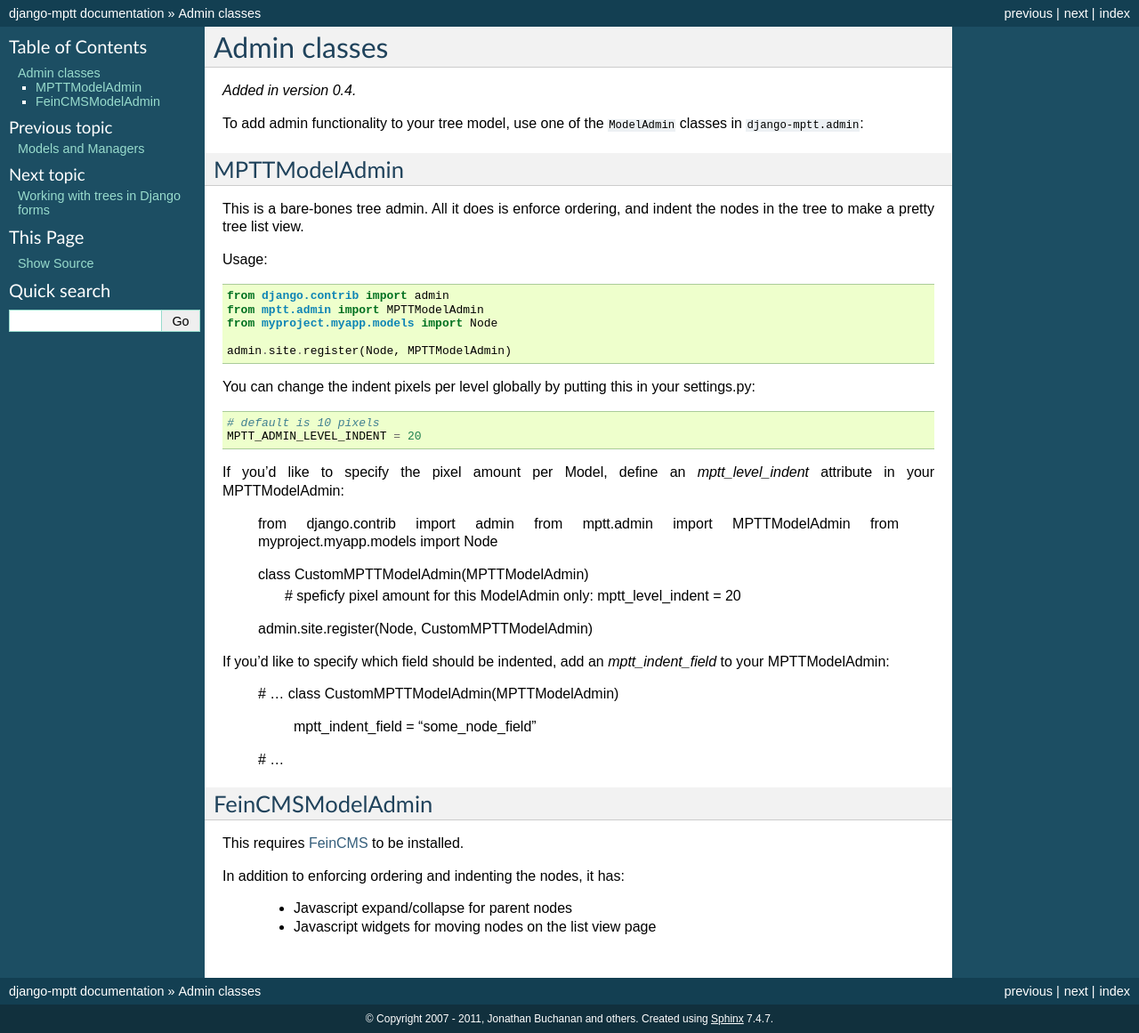
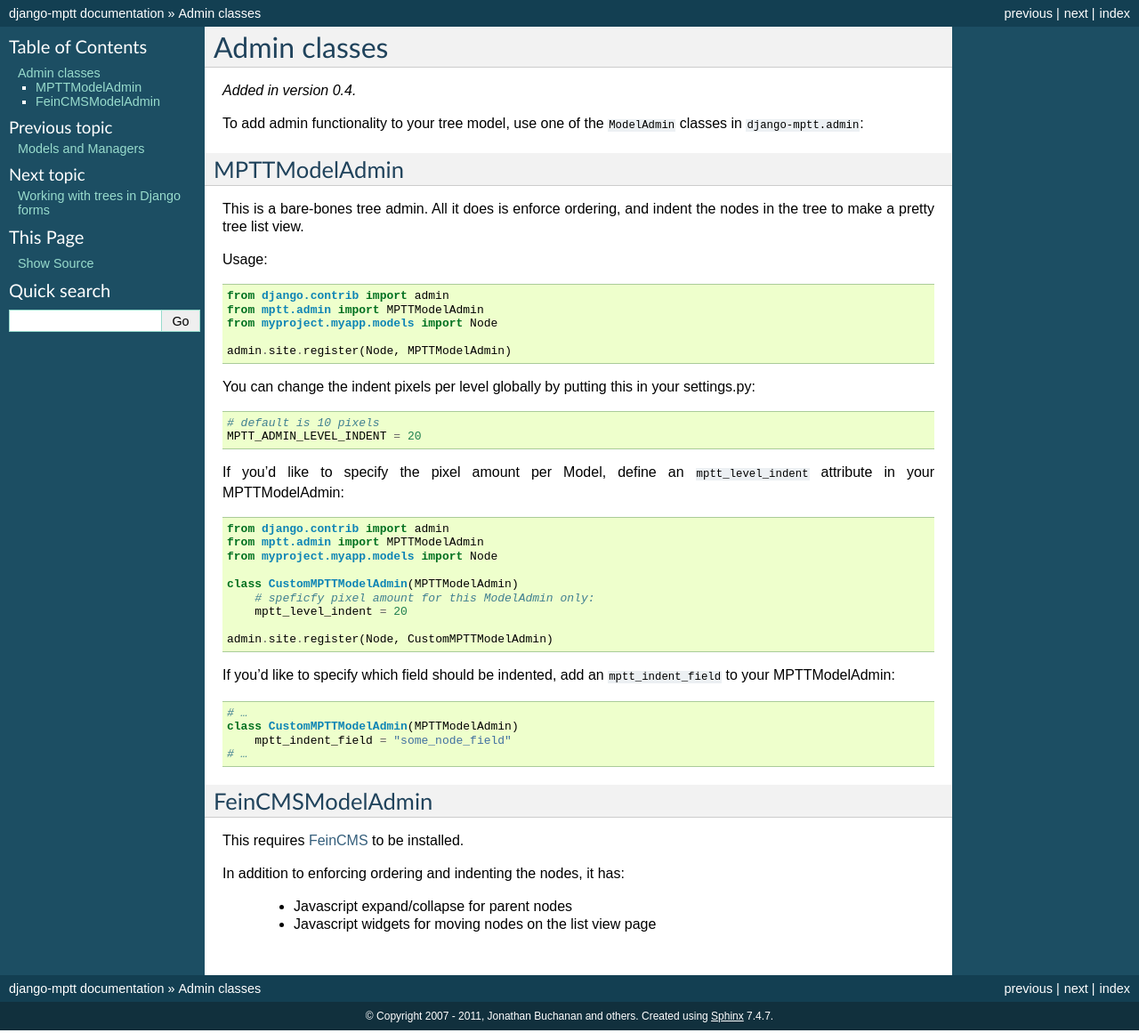
Before and after one commit to django-mptt/django-mptt, a Sphinx documentation site: the page built from docs/admin.rst, in a window 1280 px wide. Shown: the whole page at 89% size. Built offline with Sphinx 7.4.7, drawn with Linux system fonts in a browser that asks for light colours; the version number could not be read and is left out.

Commit message:
Doc fixes

```diff
--- a/docs/admin.rst
+++ b/docs/admin.rst
@@ -27,8 +27,8 @@ settings.py::
     # default is 10 pixels
     MPTT_ADMIN_LEVEL_INDENT = 20
 
-If you'd like to specify the pixel amount per Model, define an `mptt_level_indent`
-attribute in your MPTTModelAdmin:
+If you'd like to specify the pixel amount per Model, define an ``mptt_level_indent``
+attribute in your MPTTModelAdmin::
 
     from django.contrib import admin
     from mptt.admin import MPTTModelAdmin
@@ -40,8 +40,8 @@ attribute in your MPTTModelAdmin:
 
     admin.site.register(Node, CustomMPTTModelAdmin)
 
-If you'd like to specify which field should be indented, add an `mptt_indent_field`
-to your MPTTModelAdmin:
+If you'd like to specify which field should be indented, add an ``mptt_indent_field``
+to your MPTTModelAdmin::
 
     # …
     class CustomMPTTModelAdmin(MPTTModelAdmin)
```
